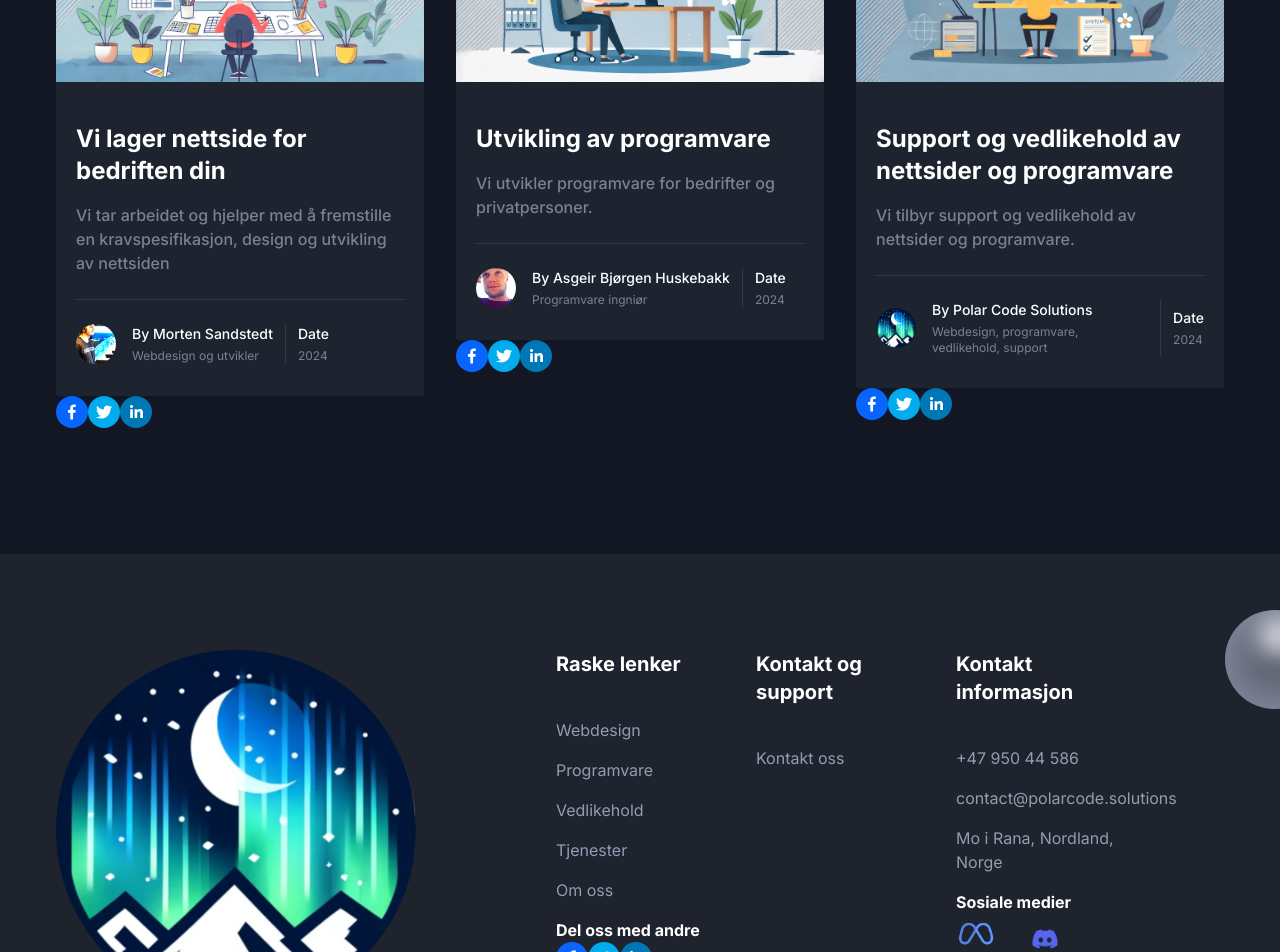
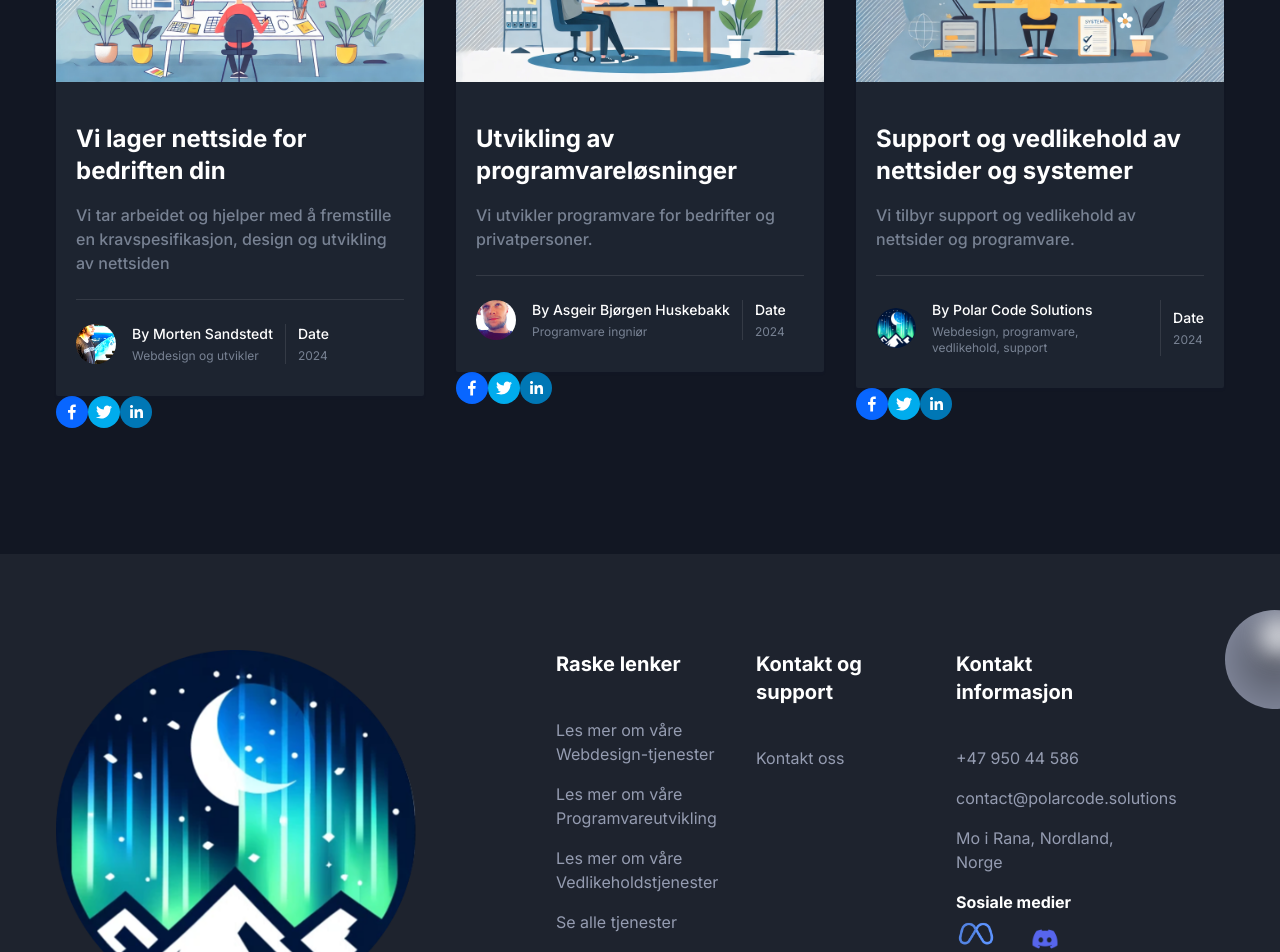
Before and after one commit to PolarCodeSolutions/polarCS-website-react, a Next.js app: page /tjenester in a window 1280 px wide. Shown: the part 580-1532 px from the top of the page. Built offline with nearby package versions, Linux system fonts and the light colour scheme.

Commit message:
SEO-290724-0259

```diff
--- a/src/components/Blog/blogData.tsx
+++ b/src/components/Blog/blogData.tsx
@@ -21,7 +21,7 @@ const blogData: Blog[] = [
     id: 2,
     url: "https://www.polarcode.solutions/tjenester/programvare",
     lenke: "tjenester/programvare",
-    title: "Utvikling av programvare",
+    title: "Utvikling av programvareløsninger",
     paragraph:
       "Vi utvikler programvare for bedrifter og privatpersoner.",
     image: "/images/tjenester/programvare.webp",
@@ -37,7 +37,7 @@ const blogData: Blog[] = [
     id: 3,
     url: "https://www.polarcode.solutions/tjenester/vedlikehold",
     lenke: "tjenester/vedlikehold",
-    title: "Support og vedlikehold av nettsider og programvare",
+    title: "Support og vedlikehold av nettsider og systemer",
     paragraph:
       "Vi tilbyr support og vedlikehold av nettsider og programvare.",
     image: "/images/tjenester/vedlikehold.webp",
--- a/src/components/Footer/index.tsx
+++ b/src/components/Footer/index.tsx
@@ -58,7 +58,7 @@ const Footer = () => {
                       href="https://www.polarcode.solutions/tjenester/webdesign"
                       className="mb-4 inline-block text-base text-body-color duration-300 hover:text-primary dark:text-body-color-dark dark:hover:text-primary"
                     >
-                      Webdesign
+                      Les mer om våre Webdesign-tjenester
                     </Link>
                   </li>
                   <li>
@@ -66,7 +66,7 @@ const Footer = () => {
                       href="https://www.polarcode.solutions/tjenester/programvare"
                       className="mb-4 inline-block text-base text-body-color duration-300 hover:text-primary dark:text-body-color-dark dark:hover:text-primary"
                     >
-                      Programvare
+                      Les mer om våre Programvareutvikling
                     </Link>
                   </li>
                   <li>
@@ -74,7 +74,7 @@ const Footer = () => {
                       href="https://www.polarcode.solutions/tjenester/vedlikehold"
                       className="mb-4 inline-block text-base text-body-color duration-300 hover:text-primary dark:text-body-color-dark dark:hover:text-primary"
                     >
-                      Vedlikehold
+                      Les mer om våre Vedlikeholdstjenester
                     </Link>
                   </li>
                   <li>
@@ -82,7 +82,7 @@ const Footer = () => {
                       href="https://www.polarcode.solutions/tjenester"
                       className="mb-4 inline-block text-base text-body-color duration-300 hover:text-primary dark:text-body-color-dark dark:hover:text-primary"
                     >
-                      Tjenester
+                      Se alle tjenester
                     </Link>
                   </li>
                   <li>
@@ -90,7 +90,7 @@ const Footer = () => {
                       href="https://www.polarcode.solutions/om"
                       className="mb-4 inline-block text-base text-body-color duration-300 hover:text-primary dark:text-body-color-dark dark:hover:text-primary"
                     >
-                      Om oss
+                      Les om vår visjon
                     </Link>
                   </li>
                   <li>
```
